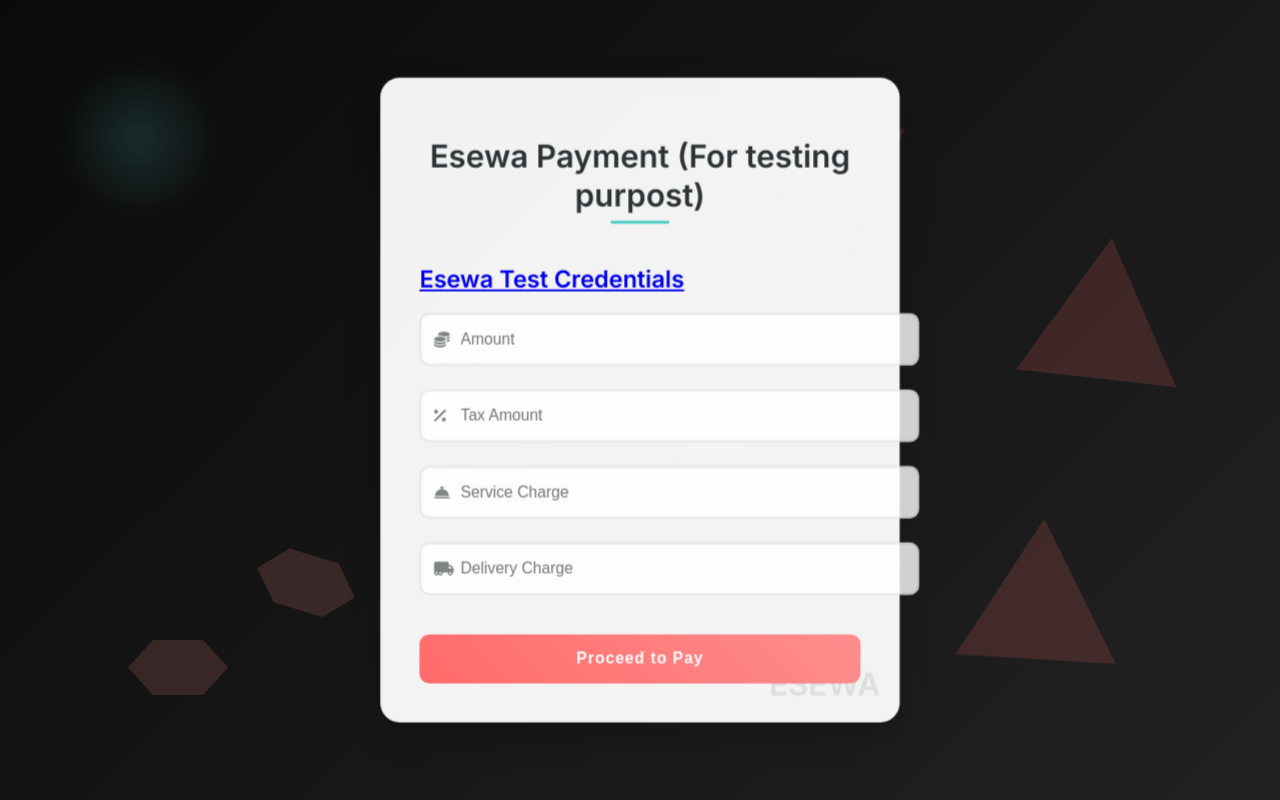
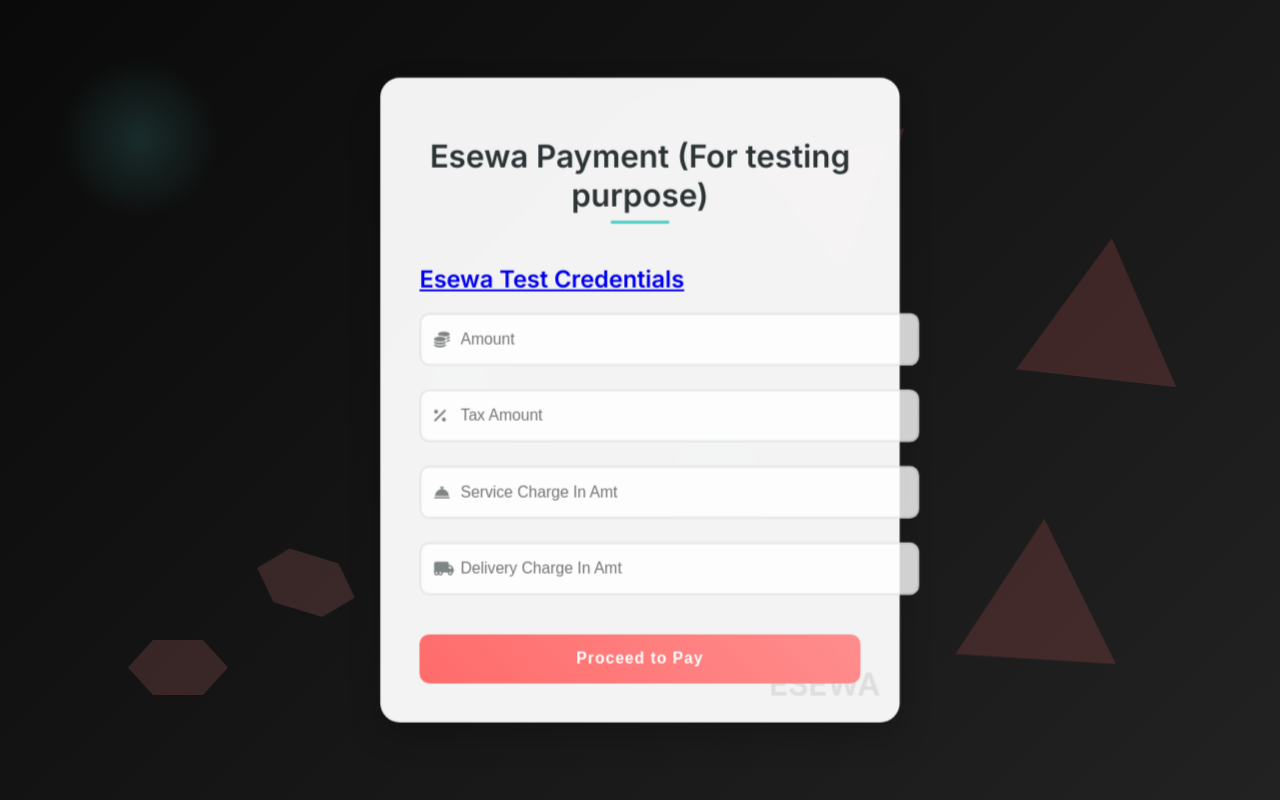
Before and after one commit to Ishwor-stha/hotel, a website: page public/index.html in a window 1280 px wide. Drawn offline with Linux system fonts and the light colour scheme.

Commit message:
made change in typo mistake

```diff
--- a/public/index.html
+++ b/public/index.html
@@ -300,7 +300,7 @@
     </div>
 
     <div class="form-container">
-        <h1>Esewa Payment (For testing purpost)</h1>
+        <h1>Esewa Payment (For testing purpose)</h1>
         <h2><a href="https://developer.esewa.com.np/pages/Test-credentials">Esewa Test Credentials</a></h2>
         <div class="watermark">ESEWA</div>
         <form action="https://hotel-n1x0.onrender.com/api/user/payment/make-payment" method="POST">
@@ -315,11 +315,11 @@
             <div class="input-group">
                 <i class="fas fa-concierge-bell"></i>
                 <input type="text" id="product_service_charge" name="product_service_charge"
-                    placeholder="Service Charge" required>
+                    placeholder="Service Charge In Amt" required>
             </div>
             <div class="input-group">
                 <i class="fas fa-truck-moving"></i>
-                <input type="text" id="delivery_charge" name="product_delivery_charge" placeholder="Delivery Charge"
+                <input type="text" id="delivery_charge" name="product_delivery_charge" placeholder="Delivery Charge In Amt"
                     required>
             </div>
 
```
